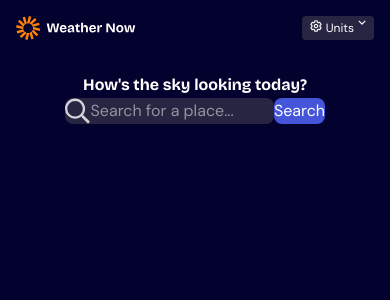
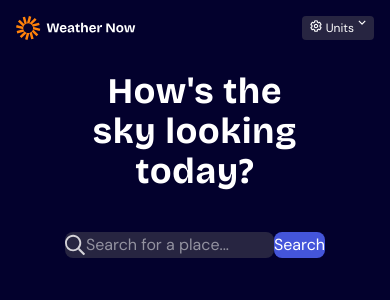
Before and after one commit to YismelR/weather-app, a React (Vite) app: page / in a window 390 px wide. Shown: the top 300 px of the page. Built offline with nearby package versions, Linux system fonts and the light colour scheme.

Commit message:
done with the title section

```diff
--- a/src/components/Body.tsx
+++ b/src/components/Body.tsx
@@ -3,8 +3,10 @@ import WeatherDisplay from "./WeatherDisplay";
 
 export default function Body() {
   return (
-    <section className="flex flex-col place-items-center lg:gap-10">
-      <h1 className="lg:text-4xl">How's the sky looking today?</h1>
+    <section className="flex flex-col place-items-center gap-10">
+      <h1 className="text-4xl text-center tracking-wide px-10 min-[375px]:px-14 min-[425px]:px-20 md:px-0">
+        How's the sky looking today?
+      </h1>
       <Navigation />
       {/* <WeatherDisplay /> */}
     </section>
```
